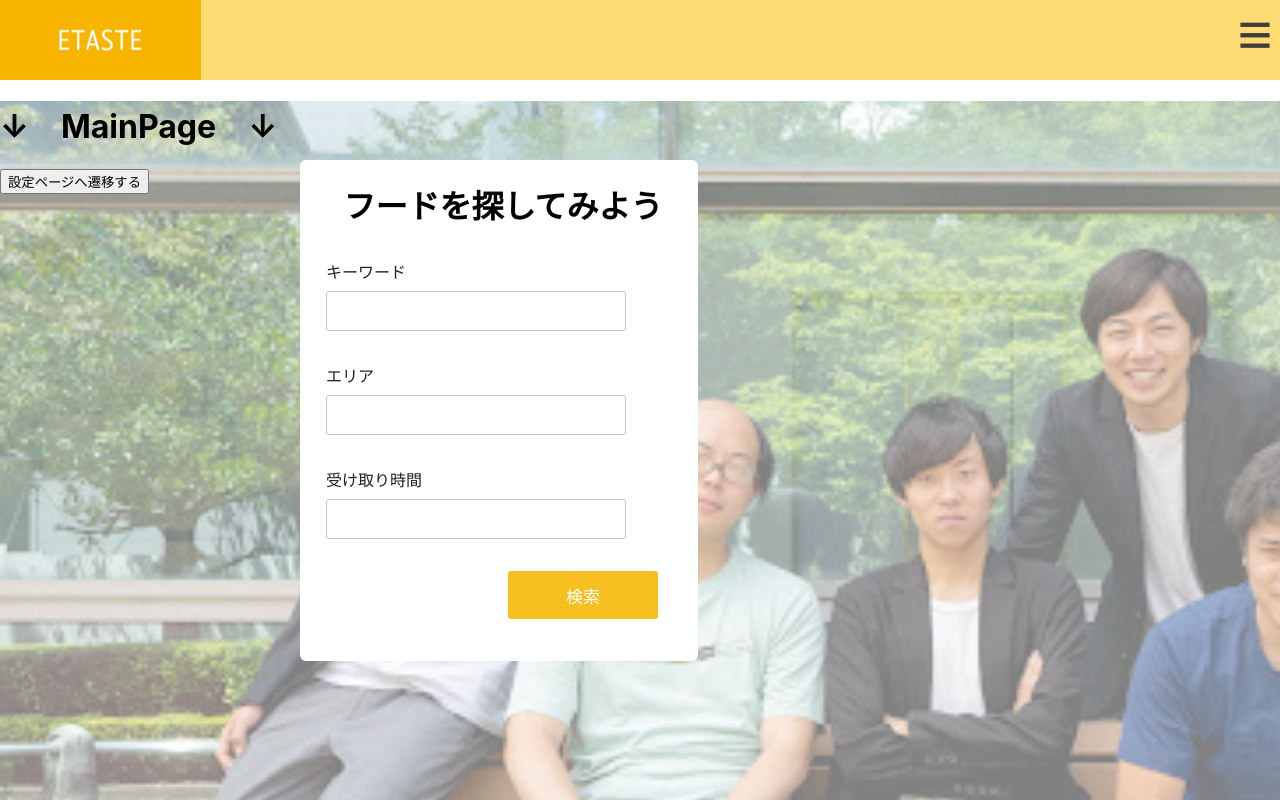
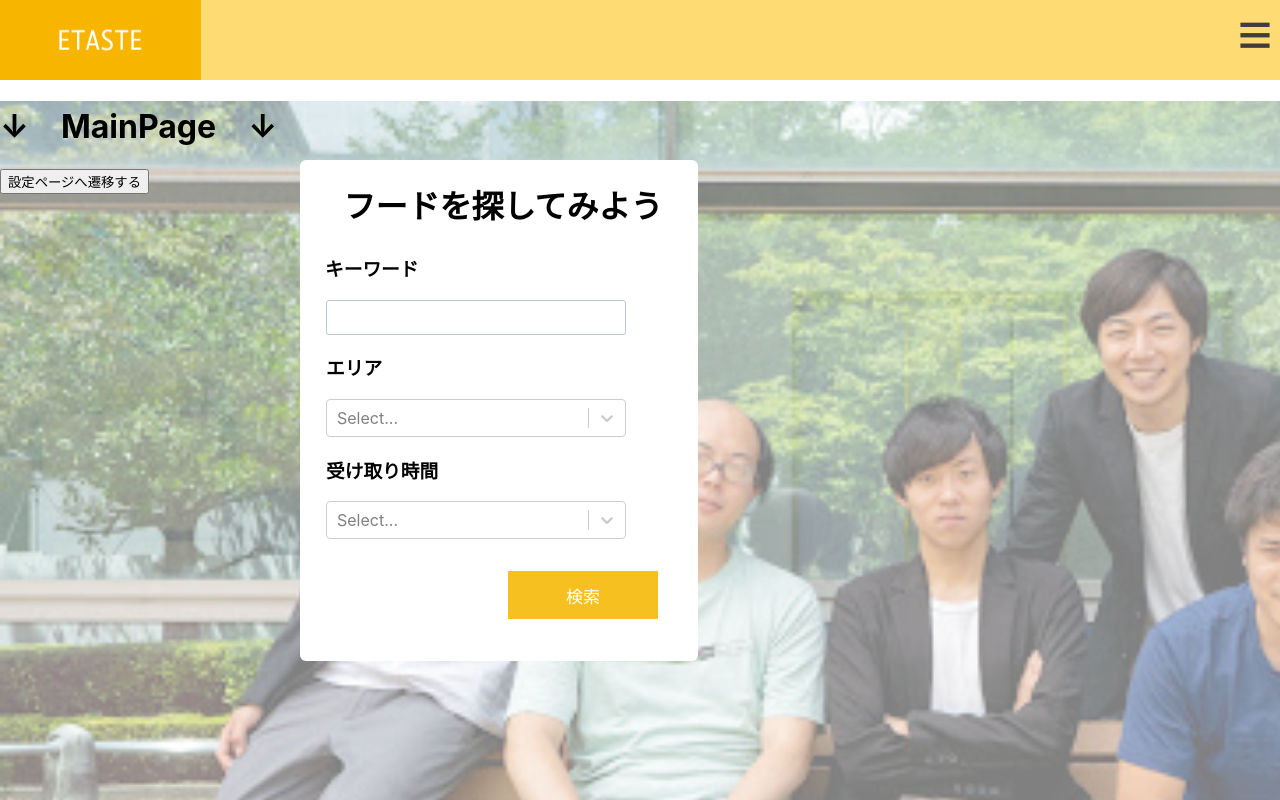
Before and after one commit to Kota-Y/etaste, a React (Create React App) app in the folder app/: page / in a window 1280 px wide. Shown: the top 800 px of the page. Built offline with nearby package versions, Linux system fonts and the light colour scheme.

Commit message:
make SerchView and selectBox

```diff
--- a/app/package.json
+++ b/app/package.json
@@ -10,6 +10,7 @@
     "react-redux": "^7.1.0",
     "react-router-dom": "^5.0.1",
     "react-scripts": "3.0.1",
+    "react-select": "^3.0.4",
     "redux": "^4.0.4",
     "redux-actions": "^2.6.5",
     "redux-logger": "^3.0.6",
--- a/app/src/CSS/SerchView.css
+++ b/app/src/CSS/SerchView.css
@@ -24,13 +24,19 @@
   margin-bottom: 8px;
 }
 
-.serch-area input {
+.key-word h3 {
+  padding-top: 5px;
+  margin-left: 17px;
+}
+
+.key-word input {
   box-sizing: border-box;
   background-color: #fff;
   color: #0c0d0e;
   width: 300px;
+  height: 35px;
   font-size: 16px;
-  padding: 10px;
+  padding: 5px;
   margin-right: 10px;
   margin-left: 18px;
   border: 1px solid #bac6d3;
@@ -38,7 +44,7 @@
   display: block;
 }
 
-.serch-area input[type="submit"] {
+.box-view input[type="submit"] {
   color: #fff;
   width: 150px;
   height: 48px;
@@ -47,4 +53,11 @@
   border: none;
   margin-top: 32px;
   margin-left: 200px;
+  cursor: pointer;
 }
+
+.select-box {
+  width: 300px;
+  margin-left: 18px;
+  font-weight: 2px;
+}
--- a/app/src/Components/SerchView.js
+++ b/app/src/Components/SerchView.js
@@ -1,21 +1,69 @@
 import React from "react";
 import "../CSS/SerchView.css";
+import Select from "react-select";
+
+const areas = [
+  { values: "新市街", label: "新市街" },
+  { values: "下通", label: "下通" },
+  { values: "上通", label: "上通" }
+];
+
+const times = [
+  { values: "12:00", label: "12:00" },
+  { values: "13:00", label: "13:00" },
+  { values: "14:00", label: "14:00" },
+  { values: "15:00", label: "15:00" },
+  { values: "16:00", label: "16:00" }
+];
+
+const styleKeys = [{ key: "indicatorsContainer" }];
+
+const styleFn = base => ({ ...base, border: "5px solid #bac6d" });
 
 class SerchView extends React.Component {
+  constructor(props) {
+    super(props);
+    this.state = {
+      beSerched: false,
+      areas: "",
+      hasAreasError: false,
+      times: "",
+      hasTimesError: false
+    };
+  }
+
   render() {
     return (
       <div className="view">
         <div className="box-view">
           <h1>フードを探してみよう</h1>
-          <div className="serch-area">
-            <p> キーワード </p>
+
+          <div className="key-word">
+            <h3> キーワード </h3>
             <input />
-            <p>エリア</p>
-            <input />
-            <p>受け取り時間</p>
-            <input />
-            <input type="submit" value="検索" />
           </div>
+
+          <div className="select-box">
+            <h3>エリア</h3>
+            <Select
+              options={areas}
+              styles={{
+                [styleKeys]: styleFn
+              }}
+            />
+          </div>
+
+          <div className="select-box">
+            <h3>受け取り時間</h3>
+            <Select
+              options={times}
+              styles={{
+                [styleKeys]: styleFn
+              }}
+            />
+          </div>
+
+          <input type="submit" value="検索" />
         </div>
       </div>
     );
```
Also changed, not shown: 1 other file (tests, documents, lock files or other folders).
